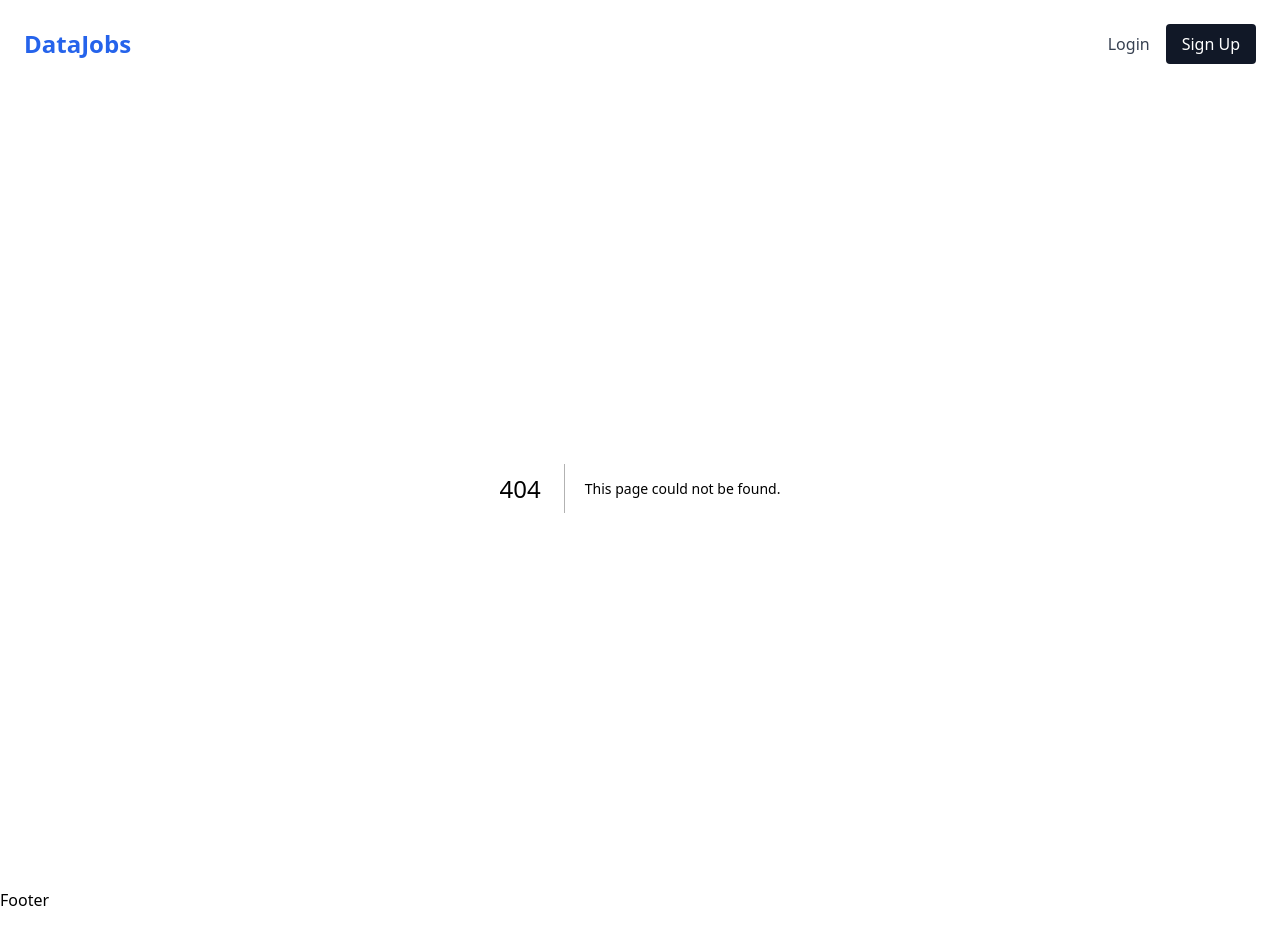
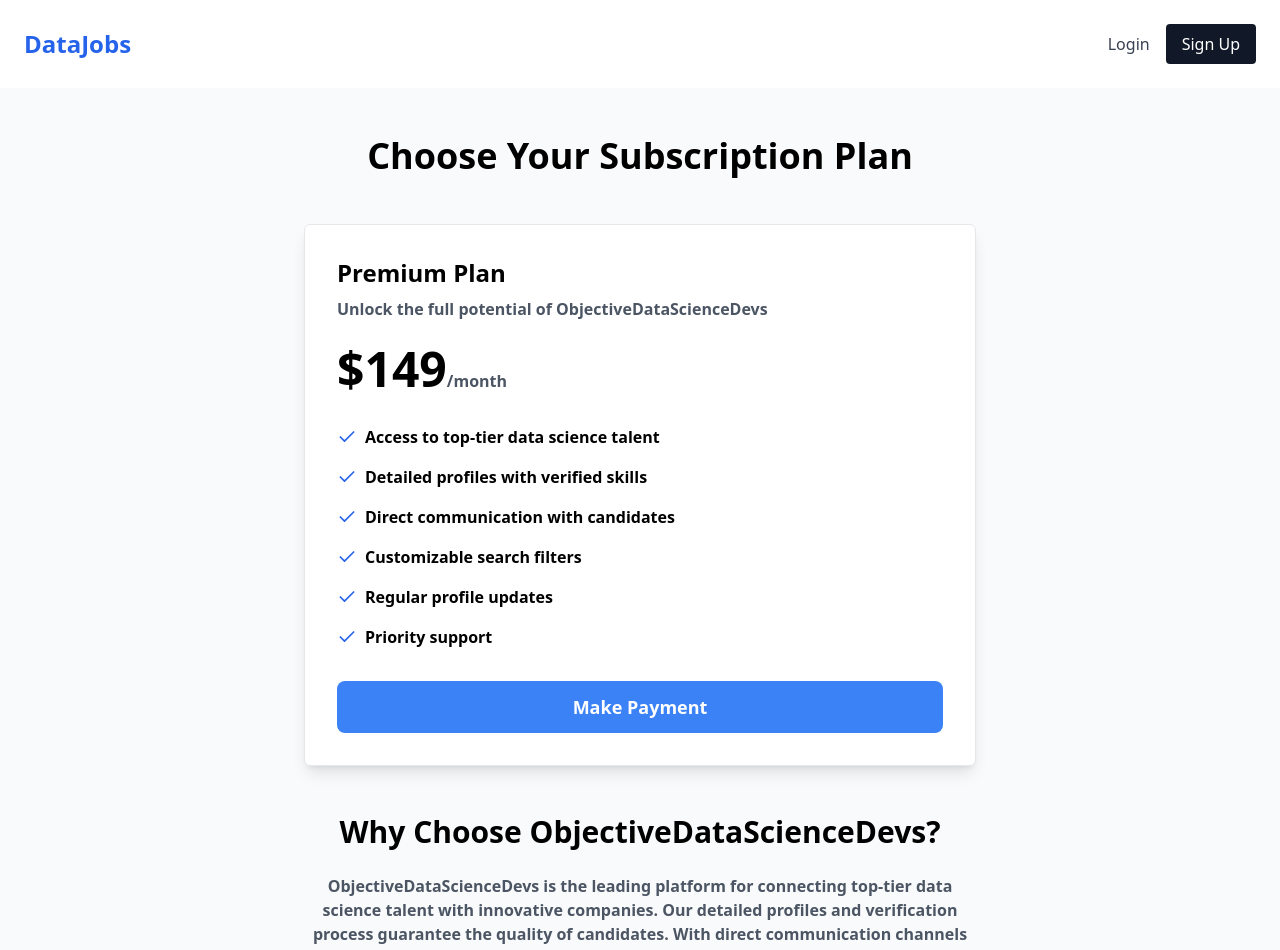
Before and after one commit to tahaali-dev/reverse-job-board-frontend, a Next.js app: page /subscription-plans in a window 1280 px wide. Before the commit this address had no page. Shown: the top 950 px of the page. Before the commit the page ends 912 px from the top, so only its background shows below. Built offline with nearby package versions, Linux system fonts and the light colour scheme.

Commit message:
Subscription front-end added

```diff
--- a/src/app/(frontendPages)/login/loginMethods.ts
+++ b/src/app/(frontendPages)/login/loginMethods.ts
@@ -16,7 +16,6 @@ export const useSetLogin = () => {
 
     try {
       const validatedData = LoginSchema.parse({ email, password });
-      console.log(validatedData);
       userLogin(validatedData, {
         onSuccess: (response) => {
           toast.success("Login Successful");
--- /dev/null
+++ b/src/app/(frontendPages)/subscription-plans/page.tsx
@@ -0,0 +1,70 @@
+import { Check } from "lucide-react";
+
+export default function SubscriptionPage() {
+  return (
+    <>
+      <div className="min-h-screen bg-gray-50 font-semibold">
+        <main className="container mx-auto px-4 py-12 md:px-6 ">
+          <h1 className="mb-12 text-center text-3xl font-bold md:text-4xl">
+            Choose Your Subscription Plan
+          </h1>
+
+          {/* Subscription Card */}
+          <div className="mx-auto max-w-2xl ">
+            <div className="mb-12 border shadow-lg rounded-md bg-white">
+              <div className="p-6 md:p-8">
+                <h2 className="text-2xl font-bold mb-2">Premium Plan</h2>
+                <p className="text-gray-600 mb-6">
+                  Unlock the full potential of ObjectiveDataScienceDevs
+                </p>
+
+                {/* Price */}
+                <div className="mb-8 ">
+                  <span className="text-4xl font-bold md:text-5xl">$149</span>
+                  <span className="text-gray-600">/month</span>
+                </div>
+
+                {/* Features */}
+                <ul className="space-y-4 mb-8 ">
+                  {[
+                    "Access to top-tier data science talent",
+                    "Detailed profiles with verified skills",
+                    "Direct communication with candidates",
+                    "Customizable search filters",
+                    "Regular profile updates",
+                    "Priority support",
+                  ].map((feature) => (
+                    <li key={feature} className="flex items-center gap-2">
+                      <Check className="h-5 w-5 text-blue-600" />
+                      <span>{feature}</span>
+                    </li>
+                  ))}
+                </ul>
+
+                <button className="w-full py-3 text-lg text-white bg-blue-500 rounded-lg hover:shadow-xl hover:bg-blue-600">
+                  Make Payment
+                </button>
+              </div>
+            </div>
+
+            {/* Why Choose Section */}
+            <section className="text-center bg-gray-50">
+              <h2 className="mb-6 text-2xl font-bold md:text-3xl">
+                Why Choose ObjectiveDataScienceDevs?
+              </h2>
+              <p className="mx-auto max-w-3xl text-gray-600">
+                ObjectiveDataScienceDevs is the leading platform for connecting
+                top-tier data science talent with innovative companies. Our
+                detailed profiles and verification process guarantee the quality
+                of candidates. With direct communication channels and
+                customizable search filters, you&apos;ll streamline your hiring
+                process and build your dream data science team faster than ever
+                before.
+              </p>
+            </section>
+          </div>
+        </main>
+      </div>
+    </>
+  );
+}
--- /dev/null
+++ b/src/app/(frontendPages)/subscription-receipt/page.tsx
@@ -0,0 +1,61 @@
+import { Check } from "lucide-react";
+
+export default function SubscriptionPage() {
+  return (
+    <>
+      <div className="min-h-screen bg-gray-50 font-semibold">
+        {/* Main Content */}
+        <main className="container mx-auto px-4 py-8">
+          <h1 className="mb-8 text-center text-3xl font-bold">
+            Your Subscription
+          </h1>
+
+          {/* Current Plan Card */}
+          <div className="mb-8 p-6 border shadow-lg rounded-md bg-white">
+            <h2 className="text-2xl font-bold">Current Plan: Premium Plan</h2>
+            <p className="mt-2 text-gray-600">Your subscription is active</p>
+
+            <div className="mt-6 space-y-4">
+              <h3 className="text-lg font-semibold">Subscription Details</h3>
+              <div className="space-y-3">
+                <div className="flex items-center gap-2">
+                  <span className="text-gray-600">Price: $149/month</span>
+                </div>
+                <div className="flex items-center gap-2">
+                  <span className="text-gray-600">
+                    Next billing date: June 15, 2024
+                  </span>
+                </div>
+                <div className="flex items-center gap-2">
+                  <span className="text-gray-600">
+                    Payment method: **** **** **** 1234
+                  </span>
+                </div>
+              </div>
+            </div>
+          </div>
+
+          {/* Benefits Card */}
+          <div className="p-6 border shadow-lg rounded-md bg-white">
+            <h2 className="mb-6 text-2xl font-bold">Your Plan Benefits</h2>
+            <div className="grid gap-4 md:grid-cols-2">
+              {[
+                "Access to top-tier data science talent",
+                "Direct communication with candidates",
+                "Regular profile updates",
+                "Detailed profiles with verified skills",
+                "Customizable search filters",
+                "Priority support",
+              ].map((benefit) => (
+                <div key={benefit} className="flex items-center gap-2">
+                  <Check className="h-5 w-5 text-green-500" />
+                  <span className="text-gray-900">{benefit}</span>
+                </div>
+              ))}
+            </div>
+          </div>
+        </main>
+      </div>
+    </>
+  );
+}
--- a/src/app/CommonComps/Header.tsx
+++ b/src/app/CommonComps/Header.tsx
@@ -1,7 +1,7 @@
 import { useRouter } from "next/navigation";
 import React from "react";
 
-function Header() {
+function Header({}) {
   const router = useRouter();
   return (
     <>
```
